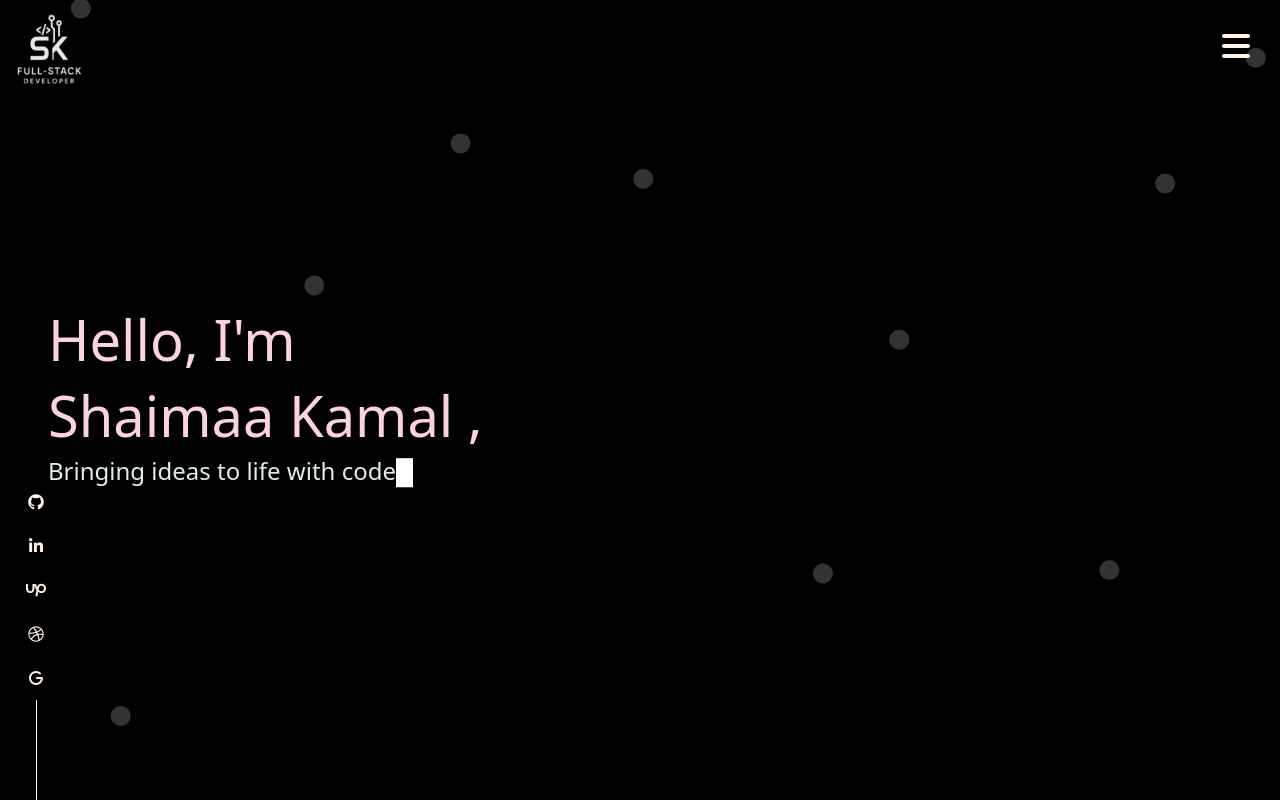
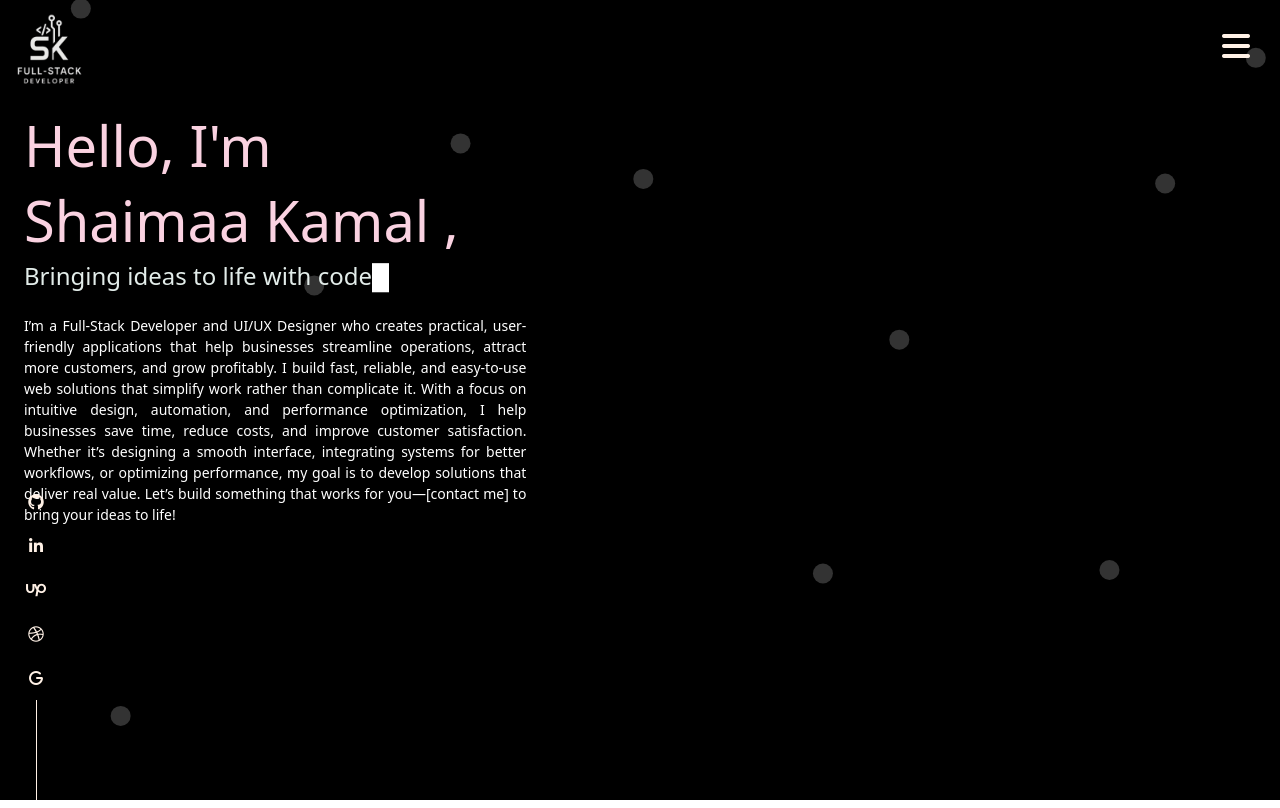
Before and after one commit to ShaimaaAKamal/ShaimaaKamal, an Angular app: page / in a window 1280 px wide. Built offline with nearby package versions, Linux system fonts and the light colour scheme; what @tsparticles/angular would draw is missing.

Commit message:
add Home Bio

```diff
--- a/src/app/Components/mainComponents/home/home.component.html
+++ b/src/app/Components/mainComponents/home/home.component.html
@@ -1,10 +1,15 @@
 
 <ngx-particles id="tsparticles"></ngx-particles>
 <!-- <app-moving-circle></app-moving-circle> -->
-<section class="home text-white  vh-100 d-flex align-items-center ps-5">
-  <div class="">
-     <h1  class="fs-0 text-pink">Hello, I'm</h1>
-     <h2 class="h1 fs-0 text-pink" >Shaimaa Kamal ,</h2>
+<section class="home text-white d-flex pt-5 mt-2  vh-100  ps-3 ms-2">
+  <div class="pt-5 mt-2">
+    <h1  class="fs-0 text-pink">Hello, I'm</h1>
+    <h2 class="h1 fs-0 text-pink" >Shaimaa Kamal ,</h2>
     <h4><span class="typing-element text-babyBlue"></span></h4>
+      <div class="pt-3 fw-light small">
+        <p>
+          I’m a Full-Stack Developer and UI/UX Designer who creates practical, user-friendly applications that help businesses streamline operations, attract more customers, and grow profitably. I build fast, reliable, and easy-to-use web solutions that simplify work rather than complicate it. With a focus on intuitive design, automation, and performance optimization, I help businesses save time, reduce costs, and improve customer satisfaction. Whether it’s designing a smooth interface, integrating systems for better workflows, or optimizing performance, my goal is to develop solutions that deliver real value. Let’s build something that works for you—[contact me] to bring your ideas to life!
+        </p>
+      </div>
   </div>
 </section>
--- a/src/app/Components/mainComponents/home/home.component.scss
+++ b/src/app/Components/mainComponents/home/home.component.scss
@@ -7,3 +7,33 @@
   z-index:-1;
   background-color: #000;
 }
+
+p{
+  margin-bottom:16px;
+  width:90%;
+  text-align: justify;
+  word-break: break-word;
+}
+
+@media screen and (min-width:768px) {
+   p{
+    width:70%;
+   }
+}
+
+@media screen and (min-width:992px) {
+   p{
+    width:60%;
+   }
+}
+
+@media screen and (min-width:1200px) {
+   p{
+    width:40%;
+   }
+}
+@media screen and (min-width:1600px) {
+   p{
+    width:30%;
+   }
+}
```
